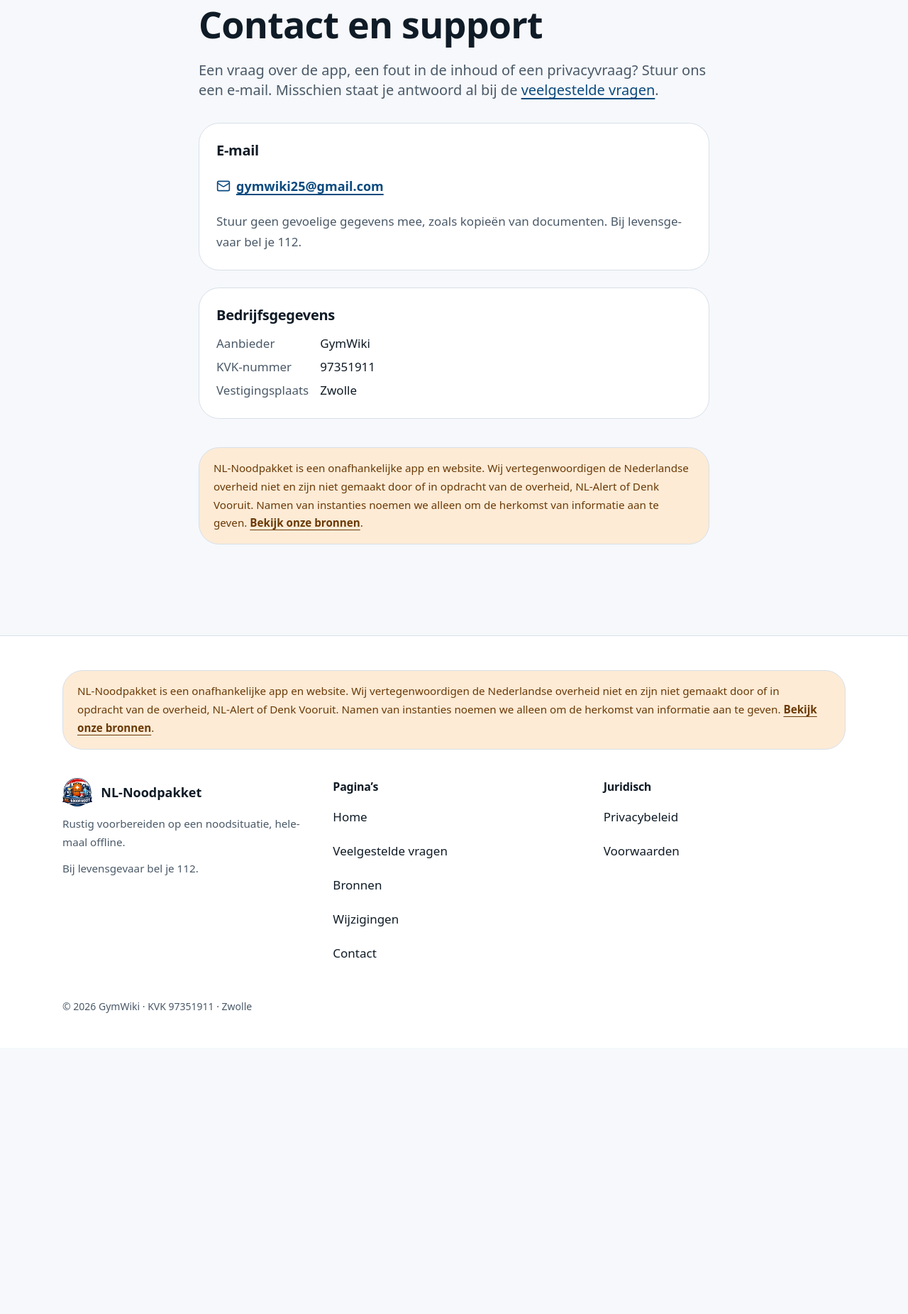
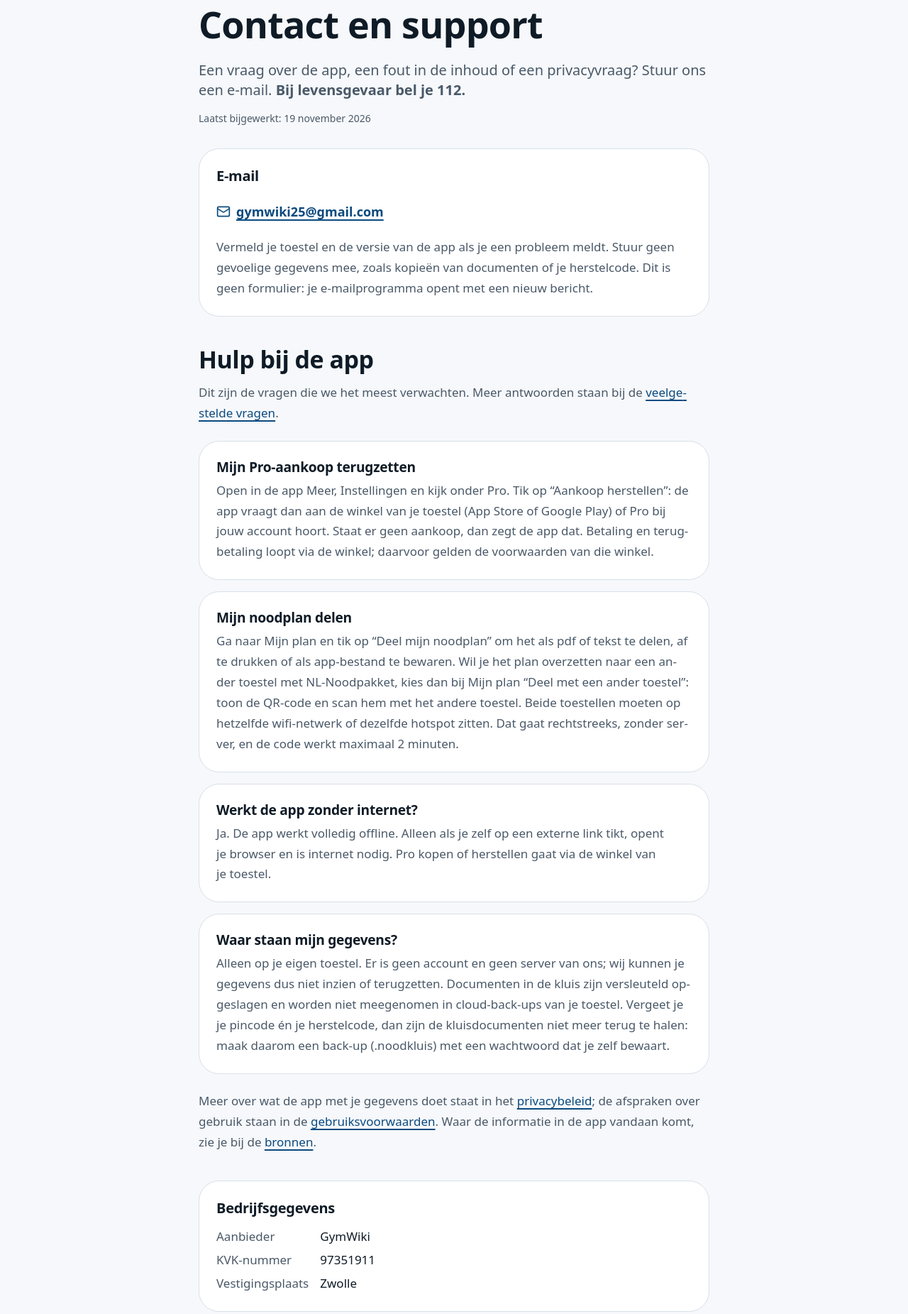
Before and after one commit to GymWiki/nl-noodpakket, an Astro site in the folder noodpakket-website/: page /contact in a window 1280 px wide. Shown: the part 174-2025 px from the top of the page at 71% size. Before the commit the page ends 1650 px from the top, so only its background shows below. Built offline with nearby package versions, Linux system fonts and the light colour scheme; Astro itself is replaced by a stand-in of ours; a web font is replaced by a local one.

Commit message:
Website: volledige contactpagina met hulp bij de app, bronnen alleen wat de app gebruikt, PATHS-conventie, verificatienotities

```diff
--- a/noodpakket-website/src/config/site.ts
+++ b/noodpakket-website/src/config/site.ts
@@ -28,11 +28,11 @@ export const STORES = {
 
 export const COMPANY = {
   provider: "GymWiki",
-  // TODO: bevestigen dat deze bedrijfsgegevens kloppen.
+  // Bevestigd door de eigenaar op 19-11-2026.
   kvk: "97351911",
   city: "Zwolle",
   email: "gymwiki25@gmail.com",
-  /** Zolang true toont de site 'nog in te vullen'-markeringen bij het e-mailadres. */
+  /** Zolang true toont de contactpagina een 'nog in te vullen'-markering bij het e-mailadres. */
   emailIsPlaceholder: false,
 } as const;
 
@@ -47,17 +47,32 @@ export const FEATURES = {
 
 export const REPO_URL = "https://github.com/GymWiki/nl-noodpakket";
 
+/**
+ * URL-conventie: https, hoofddomein zonder www, paden zonder slash aan het eind (alleen "/" voor home).
+ * Deze paden moeten gelijk zijn aan lib/core/config/site_urls.dart (app) en STORE_URLS.md;
+ * `node tool/check_site_urls.mjs` in de repo-root bewaakt dat.
+ */
+export const PATHS = {
+  home: "/",
+  privacy: "/privacy",
+  contact: "/contact",
+  terms: "/voorwaarden",
+  sources: "/bronnen",
+  faq: "/veelgestelde-vragen",
+  changes: "/wijzigingen",
+} as const;
+
 export const NAV = [
-  { href: "/", label: "Home" },
-  { href: "/veelgestelde-vragen", label: "Veelgestelde vragen" },
-  { href: "/bronnen", label: "Bronnen" },
-  { href: "/wijzigingen", label: "Wijzigingen" },
-  { href: "/contact", label: "Contact" },
+  { href: PATHS.home, label: "Home" },
+  { href: PATHS.faq, label: "Veelgestelde vragen" },
+  { href: PATHS.sources, label: "Bronnen" },
+  { href: PATHS.changes, label: "Wijzigingen" },
+  { href: PATHS.contact, label: "Contact" },
 ] as const;
 
 export const LEGAL_NAV = [
-  { href: "/privacy", label: "Privacybeleid" },
-  { href: "/voorwaarden", label: "Voorwaarden" },
+  { href: PATHS.privacy, label: "Privacybeleid" },
+  { href: PATHS.terms, label: "Voorwaarden" },
 ] as const;
 
 export const GOV_STATEMENT =
--- a/noodpakket-website/src/data/sources.ts
+++ b/noodpakket-website/src/data/sources.ts
@@ -3,8 +3,8 @@ export type SourceGroup = { id: string; title: string; intro: string; items: Sou
 
 /**
  * Bronnen die de app gebruikt, afgeleid uit assets/wiki/*.json en assets/radio/rampenzenders.json
- * van de app-repo (stand 2026-11-19). De algemene bronnen bovenaan komen uit de opdracht.
- * TODO: definitieve lijst laten bevestigen; externe links konden vanuit de bouwomgeving niet worden gecontroleerd.
+ * van de app-repo (stand 2026-11-19). Alleen bronnen die de app echt gebruikt; `tool/check_site_urls.mjs`
+ * vergelijkt dit met de app. Externe links konden vanuit de bouwomgeving niet worden gecontroleerd (zie README).
  */
 export const SOURCE_GROUPS: SourceGroup[] = [
   {
@@ -14,8 +14,7 @@ export const SOURCE_GROUPS: SourceGroup[] = [
     items: [
       { name: "Denk Vooruit", url: "https://www.denkvooruit.nl/", note: "Campagne van de Rijksoverheid over zelfredzaamheid" },
       { name: "Denk Vooruit: stel je noodpakket samen", url: "https://www.denkvooruit.nl/bereid-je-voor/stel-je-noodpakket-samen" },
-      { name: "Crisis.nl", url: "https://crisis.nl/", note: "Informatie over crises en crisisbeheersing" },
-      { name: "Rijksoverheid", url: "https://www.rijksoverheid.nl/" },
+      { name: "Politie", url: "https://www.politie.nl/" },
       { name: "Rijksoverheid: wat zit er in een noodpakket?", url: "https://www.rijksoverheid.nl/documenten/vraag-en-antwoord/veiligheidsregios-en-crisisbeheersing/wat-zit-er-in-een-noodpakket" },
       { name: "NL-Alert: zo werkt NL-Alert", url: "https://www.nl-alert.nl/zo-werkt-nl-alert" },
       { name: "Denk Vooruit: waarschuwing via de radio", url: "https://www.denkvooruit.nl/bereid-je-voor/zo-krijg-je-een-waarschuwing/radio" },
@@ -100,6 +99,16 @@ export const SOURCE_GROUPS: SourceGroup[] = [
     ],
   },
   {
+    id: "gegevens",
+    title: "Gegevens achter de rampenzender",
+    intro: "Gegevensbronnen voor de indeling in gemeenten en veiligheidsregio’s en voor de radiofrequenties per regio.",
+    items: [
+      { name: "CBS: gebieden in Nederland 2026 (gemeente, provincie en veiligheidsregio)", url: "https://opendata.cbs.nl/ODataApi/odata/86247NED/TypedDataSet" },
+      { name: "DARES: meterkastkaart Noord-Nederland, versie 4 (pdf)", url: "https://nn.dares.nl/wp-content/uploads/sites/5/2026/01/MKK-DARES-Noord-Nederland-V4.pdf" },
+      { name: "DARES: meterkastkaart Midden- en West-Brabant, versie 1.0 (pdf)", url: "https://r20.dares.nl/wp-content/uploads/sites/11/2025/02/DARES-Meterkast-kaart-MiddenWestBrabant.pdf" },
+    ],
+  },
+  {
     id: "radio",
     title: "Rampenzender en radio",
     intro: "Per regio gebruikt de app de informatie van de regionale omroep over de rampenzender, plus NPO Radio 1.",
--- a/noodpakket-website/src/pages/contact.astro
+++ b/noodpakket-website/src/pages/contact.astro
@@ -1,24 +1,68 @@
 ---
 import BaseLayout from "@/layouts/BaseLayout.astro";
 import GovStatement from "@/components/GovStatement.astro";
-import { COMPANY } from "@/config/site";
+import LastUpdated from "@/components/LastUpdated.astro";
+import { COMPANY, PATHS, SITE } from "@/config/site";
 import { Mail } from "@lucide/astro";
+
+// Hulpteksten zijn gecontroleerd tegen de app-code (v1.0.14): Instellingen > Pro > "Aankoop herstellen";
+// Mijn plan > "Deel met een ander toestel" (QR, 2 minuten) en "Deel mijn noodplan" (pdf, tekst, afdrukken, app-bestand);
+// kluis lokaal en versleuteld, back-up (.noodkluis) met eigen wachtwoord, kluis uitgesloten van cloud-back-ups.
+const help = [
+  {
+    id: "pro-herstellen",
+    title: "Mijn Pro-aankoop terugzetten",
+    body: "Open in de app Meer, Instellingen en kijk onder Pro. Tik op “Aankoop herstellen”: de app vraagt dan aan de winkel van je toestel (App Store of Google Play) of Pro bij jouw account hoort. Staat er geen aankoop, dan zegt de app dat. Betaling en terugbetaling loopt via de winkel; daarvoor gelden de voorwaarden van die winkel.",
+  },
+  {
+    id: "noodplan-delen",
+    title: "Mijn noodplan delen",
+    body: "Ga naar Mijn plan en tik op “Deel mijn noodplan” om het als pdf of tekst te delen, af te drukken of als app-bestand te bewaren. Wil je het plan overzetten naar een ander toestel met NL-Noodpakket, kies dan bij Mijn plan “Deel met een ander toestel”: toon de QR-code en scan hem met het andere toestel. Beide toestellen moeten op hetzelfde wifi-netwerk of dezelfde hotspot zitten. Dat gaat rechtstreeks, zonder server, en de code werkt maximaal 2 minuten.",
+  },
+  {
+    id: "offline",
+    title: "Werkt de app zonder internet?",
+    body: "Ja. De app werkt volledig offline. Alleen als je zelf op een externe link tikt, opent je browser en is internet nodig. Pro kopen of herstellen gaat via de winkel van je toestel.",
+  },
+  {
+    id: "gegevens",
+    title: "Waar staan mijn gegevens?",
+    body: "Alleen op je eigen toestel. Er is geen account en geen server van ons; wij kunnen je gegevens dus niet inzien of terugzetten. Documenten in de kluis zijn versleuteld opgeslagen en worden niet meegenomen in cloud-back-ups van je toestel. Vergeet je je pincode én je herstelcode, dan zijn de kluisdocumenten niet meer terug te halen: maak daarom een back-up (.noodkluis) met een wachtwoord dat je zelf bewaart.",
+  },
+];
 ---
 <BaseLayout
   title="Contact en support"
-  description="Contact en support voor NL-Noodpakket: stuur een e-mail naar GymWiki, de aanbieder van de app. Bedrijfsgegevens en KVK-nummer."
-  path="/contact"
+  description="Contact en support voor NL-Noodpakket: e-mail GymWiki, hulp bij Pro herstellen en noodplan delen, en de bedrijfsgegevens van de aanbieder."
+  path={PATHS.contact}
 >
   <div class="mx-auto max-w-3xl px-4 pb-8 pt-4 sm:px-6">
     <h1>Contact en support</h1>
-    <p class="mt-5 text-xl text-muted-foreground">Een vraag over de app, een fout in de inhoud of een privacyvraag? Stuur ons een e-mail. Misschien staat je antwoord al bij de <a class="link" href="/veelgestelde-vragen">veelgestelde vragen</a>.</p>
+    <p class="mt-5 text-xl text-muted-foreground">Een vraag over de app, een fout in de inhoud of een privacyvraag? Stuur ons een e-mail. <strong>Bij levensgevaar bel je 112.</strong></p>
+    <div class="mt-4"><LastUpdated date={SITE.lastUpdated} /></div>
+
     <div class="mt-8 rounded-2xl border border-border bg-card p-6">
       <h2 class="!text-xl">E-mail</h2>
       <p class="mt-3"><a class="link inline-flex min-h-12 items-center gap-2 break-all text-lg font-semibold" href={`mailto:${COMPANY.email}`}><Mail class="size-5" aria-hidden="true" />{COMPANY.email}</a></p>
       {COMPANY.emailIsPlaceholder && <p class="mt-2 text-sm text-warm" data-todo>TODO: dit e-mailadres is een placeholder en moet nog worden ingevuld.</p>}
-      <p class="mt-3 text-muted-foreground">Stuur geen gevoelige gegevens mee, zoals kopieën van documenten. Bij levensgevaar bel je 112.</p>
+      <p class="mt-3 text-muted-foreground">Vermeld je toestel en de versie van de app als je een probleem meldt. Stuur geen gevoelige gegevens mee, zoals kopieën van documenten of je herstelcode. Dit is geen formulier: je e-mailprogramma opent met een nieuw bericht.</p>
     </div>
-    <div class="mt-6 rounded-2xl border border-border bg-card p-6">
+
+    <section class="mt-10" aria-labelledby="hulp">
+      <h2 id="hulp">Hulp bij de app</h2>
+      <p class="mt-3 text-muted-foreground">Dit zijn de vragen die we het meest verwachten. Meer antwoorden staan bij de <a class="link" href={PATHS.faq}>veelgestelde vragen</a>.</p>
+      <div class="mt-6 space-y-4">
+        {help.map((h) => (
+          <div class="rounded-2xl border border-border bg-card p-6">
+            <h3 id={h.id}>{h.title}</h3>
+            <p class="mt-2 text-muted-foreground">{h.body}</p>
+          </div>
+        ))}
+      </div>
+      <p class="mt-6 text-muted-foreground">Meer over wat de app met je gegevens doet staat in het <a class="link" href={PATHS.privacy}>privacybeleid</a>; de afspraken over gebruik staan in de <a class="link" href={PATHS.terms}>gebruiksvoorwaarden</a>. Waar de informatie in de app vandaan komt, zie je bij de <a class="link" href={PATHS.sources}>bronnen</a>.</p>
+    </section>
+
+    <div class="mt-10 rounded-2xl border border-border bg-card p-6">
       <h2 class="!text-xl">Bedrijfsgegevens</h2>
       <dl class="mt-3 grid gap-x-4 gap-y-1 sm:grid-cols-[auto_1fr]">
         <dt class="text-muted-foreground">Aanbieder</dt><dd>{COMPANY.provider}</dd>
--- a/noodpakket-website/src/pages/voorwaarden.astro
+++ b/noodpakket-website/src/pages/voorwaarden.astro
@@ -12,6 +12,10 @@ import { COMPANY, SITE } from "@/config/site";
   <!--
     CONCEPT: deze gebruiksvoorwaarden zijn een concept. Laat een jurist ze controleren voordat de site live gaat.
     Dit commentaar mag niet publiek zichtbaar zijn.
+
+    Gecontroleerd tegen de app (19-11-2026): Pro eenmalig, geen abonnement; gratis onderdelen blijven gratis (test/pro_protection_test.dart);
+    verlies van Pro laat gegevens staan; herinneringen zijn lokaal; "Aankoop herstellen" bestaat.
+    NIET geverifieerd: aansprakelijkheidsbeperking, toepasselijk recht en consumentenrecht (jurist), en of de Apple-EULA-verwijzing volstaat.
   -->
   <div class="mx-auto max-w-3xl px-4 pb-8 pt-4 sm:px-6">
     <h1>Gebruiksvoorwaarden</h1>
```
Also changed, not shown: noodpakket-website/src/pages/privacy.astro (+13 -0 lines).
